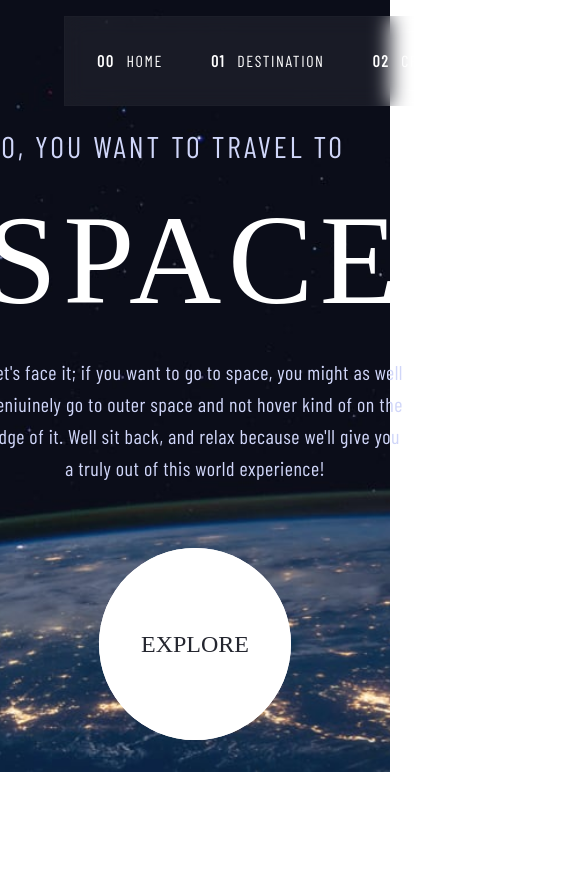
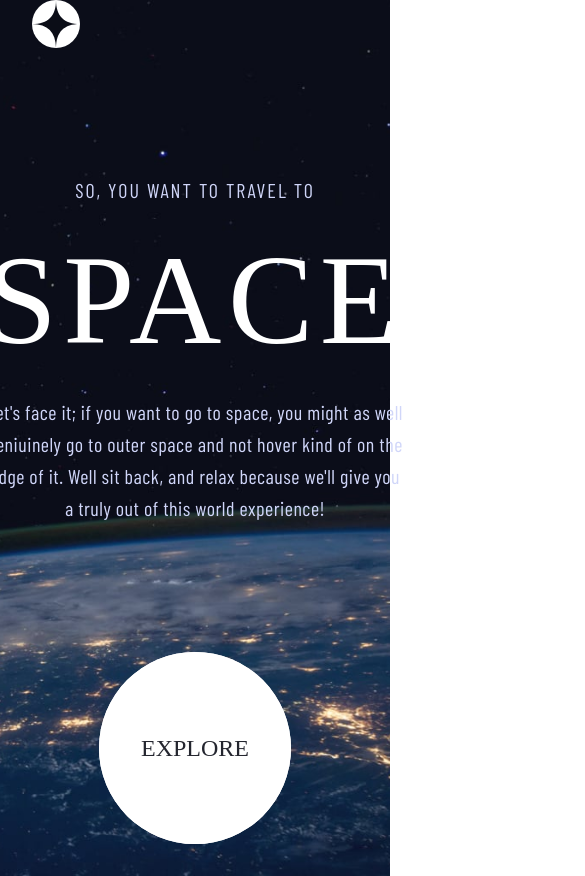
Before and after one commit to AymenDiabi/space-website, a website built with Vite: page index.html in a window 390 px wide. Shown: the top 876 px of the page, 585 px wide, since content can reach past the window. Before the commit the page ends 844 px from the top, so only its background shows below. Built offline with nearby package versions, Linux system fonts and the light colour scheme; a web font is replaced by a local one.

Commit message:
Working on the mobile and tablet size

```diff
--- a/index.html
+++ b/index.html
@@ -16,7 +16,7 @@
     <!-- Hero Section -->
     <section id="hero" class="h-full md:h-[100vh] md:overflow-y-hidden">
       <!-- Navigation -->
-      <nav class="pl-8 pt-4 h-12">
+      <nav class="pl-8 sm:pt-4 md:pt-4 h-12">
         <!-- Navigation Container -->
         <div class="relative flex justify-between gap-4 items-center max-w-full">
           <!-- Image -->
@@ -26,22 +26,22 @@
           <!-- Divider -->
           <div class="absolute h-[1px] w-full max-w-[480px] bg-white flex-grow-0 flex-shrink opacity-25 left-28 hidden"></div>
           <!-- Navigation Links Box -->
-          <div class="relative flex items-center justify-center gap-12 glassmorphism flex-auto max-w-3xl py-8 pl-8 pr-24 font-sans">
+          <div class="relative hidden font-sans md:flex items-center justify-center gap-10 px-14 glassmorphism md:flex-auto md:max-w-3xl py-8 md:gap-12 md:pl-8 md:pr-24">
             <!-- Navigation Links -->
-            <div class="group relative flex flex-col justify-between space-y-[3.45rem] z-10">
-              <a href="#" class="uppercase text-white tracking-widest text-md"><span class="font-bold pr-3">00</span>Home</a>
+            <div class="group relative flex flex-col justify-between space-y-[3.45rem] z-10 neon duration-200">
+              <a href="#" class="uppercase text-white tracking-widest text-md"><span class="hidden md:inline-block font-bold pr-3">00</span>Home</a>
               <div class="absolute w-full h-[2px] group-hover:bg-white duration-200"></div>
             </div>
-            <div class="group relative flex flex-col justify-between space-y-[3.45rem] z-10">
-              <a href="#" class="uppercase text-white tracking-widest text-md"><span class="font-bold pr-3">01</span>Destination</a>
+            <div class="group relative flex flex-col justify-between space-y-[3.45rem] z-10 neon duration-200">
+              <a href="#" class="uppercase text-white tracking-widest text-md"><span class="hidden md:inline-block font-bold pr-3">01</span>Destination</a>
               <div class="absolute w-full h-[2px] group-hover:bg-white duration-200"></div>
             </div>
-            <div class="group relative flex flex-col justify-between space-y-[3.45rem]">
-              <a href="#" class="uppercase text-white tracking-widest text-md"><span class="font-bold pr-3">02</span>Crew</a>
-              <div class="absolute w-full h-[2px] group-hover:bg-white duration-200"></div>
+            <div class="group relative flex flex-col justify-between space-y-[3.45rem] z-10 neon duration-200">
+              <a href="#" class="uppercase text-white tracking-widest text-md "><span class="hidden md:inline-block font-bold pr-3">02</span>Crew</a>
+              <div class="absolute w-full h-[2px] group-hover:bg-white duration-200 "></div>
             </div>
-            <div class="group relative flex flex-col justify-between space-y-[3.45rem] z-10">
-              <a href="#" class="uppercase text-white tracking-widest text-md"><span class="font-bold pr-3">03</span>Technology</a>
+            <div class="group relative flex flex-col justify-between space-y-[3.45rem] z-10 neon duration-200">
+              <a href="#" class="uppercase text-white tracking-widest text-md"><span class="hidden md:inline-block font-bold pr-3">03</span>Technology</a>
               <div class="absolute w-full h-[2px] group-hover:bg-white duration-200"></div>
             </div>
           </div>
@@ -49,19 +49,19 @@
 
       </nav>
       <!-- Hero Container -->
-      <div class="container h-full flex flex-col justify-between items-center max-w-6xl px-6 py-8 mt-12 mx-auto space-y-16 md:flex-row md:space-y-0 md:space-x-8 md:py-10">
+      <div class="container h-full flex flex-col gap-16 justify-between items-center max-w-6xl mt-24 px-6 py-8 md:mt-10 mx-auto space-y-16 md:flex-row md:py-10">
         <!-- Hero Content -->
         <div class="flex flex-col space-y-4 items-center">
-            <h3 class="w-full  text-lightBlue uppercase tracking-widest text-3xl md:self-left">So, you want to travel to</h3>
-            <div class="text-white w-full font-serif text-9xl uppercase tracking-wider pt-4 pb-4 md:text-left">
+            <h3 class="w-full text-lightBlue uppercase text-xl text-center tracking-widest md:text-3xl md:self-left">So, you want to travel to</h3>
+            <div class="text-white w-full font-serif text-9xl text-center uppercase tracking-wider pt-4 pb-4 md:text-left">
               Space
             </div>
-            <p class="text-lightBlue text-xl font-400 leading-8 tracking-wide text-center md:text-left md:max-w-md">
+            <p class="text-lightBlue text-xl font-400 leading-8 tracking-wide text-center md:text-left max-w-[30rem]">
               Let's face it; if you want to go to space, you might as well geniuinely go to outer space and not hover kind of on the edge of it. Well sit back, and relax because we'll give you a truly out of this world experience!
             </p>
         </div>
         <!-- Button Box -->
-        <div class="relative flex items-center justify-center group h-48 w-48  bg-white rounded-full">
+        <div class="relative flex items-center justify-center group h-48 w-48  bg-white rounded-full md:mr-16">
           <!-- Button -->
           <a href="#" class="flex justify-center items-center h-full w-full uppercase font-serif text-darkBlue text-2xl bg-white rounded-full">
             Explore
--- a/input.css
+++ b/input.css
@@ -15,9 +15,23 @@ backdrop-filter: blur(10.3px);
 border: 1px solid rgba(255, 255, 255, 0.01);
 }
 
-@media (max-width: 640px) {
+.neon:hover {
+  text-shadow:
+      0 0 7px #fff,
+    0 0 10px #fff,
+    0 0 21px #fff;
+}
+
+@media (max-width: 480px) {
   #hero {
   background-image: url('../assets/home/background-home-mobile.jpg');
   background-position: center;
   }
 }
+
+@media (max-width: 768px) {
+  #hero {
+  background-image: url('../assets/home/background-home-tablet.jpg');
+  background-position: center;
+  }
+}
```
Also changed, not shown: css/style.css.
